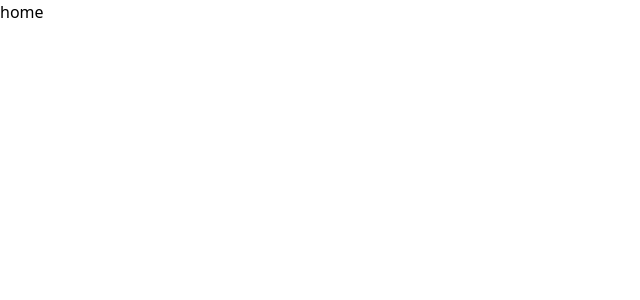
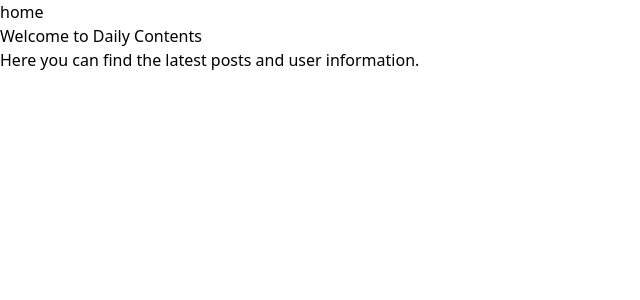
Before and after one commit to Habeebopeyemi/alx-project-0x02-setup, a Next.js app in the folder alx-project-0x02/: page /home in a window 1280 px wide. Shown: the top 300 px of the page, without its empty margins (0-640 px from the left). Built offline with nearby package versions, Linux system fonts and the light colour scheme.

Commit message:
Feat: task 3 update done

```diff
--- a/alx-project-0x02/pages/home.tsx
+++ b/alx-project-0x02/pages/home.tsx
@@ -1,9 +1,16 @@
 import React from "react";
+import Card from "@/components/common/Card";
+import { CardProps } from "@/interfaces";
 
 const home = () => {
+  const cardData: CardProps = {
+    title: "Welcome to Daily Contents",
+    content: "Here you can find the latest posts and user information.",
+  };
   return (
     <div>
       <h1>home</h1>
+      <Card title={cardData.title} content={cardData.content} />
     </div>
   );
 };
```
